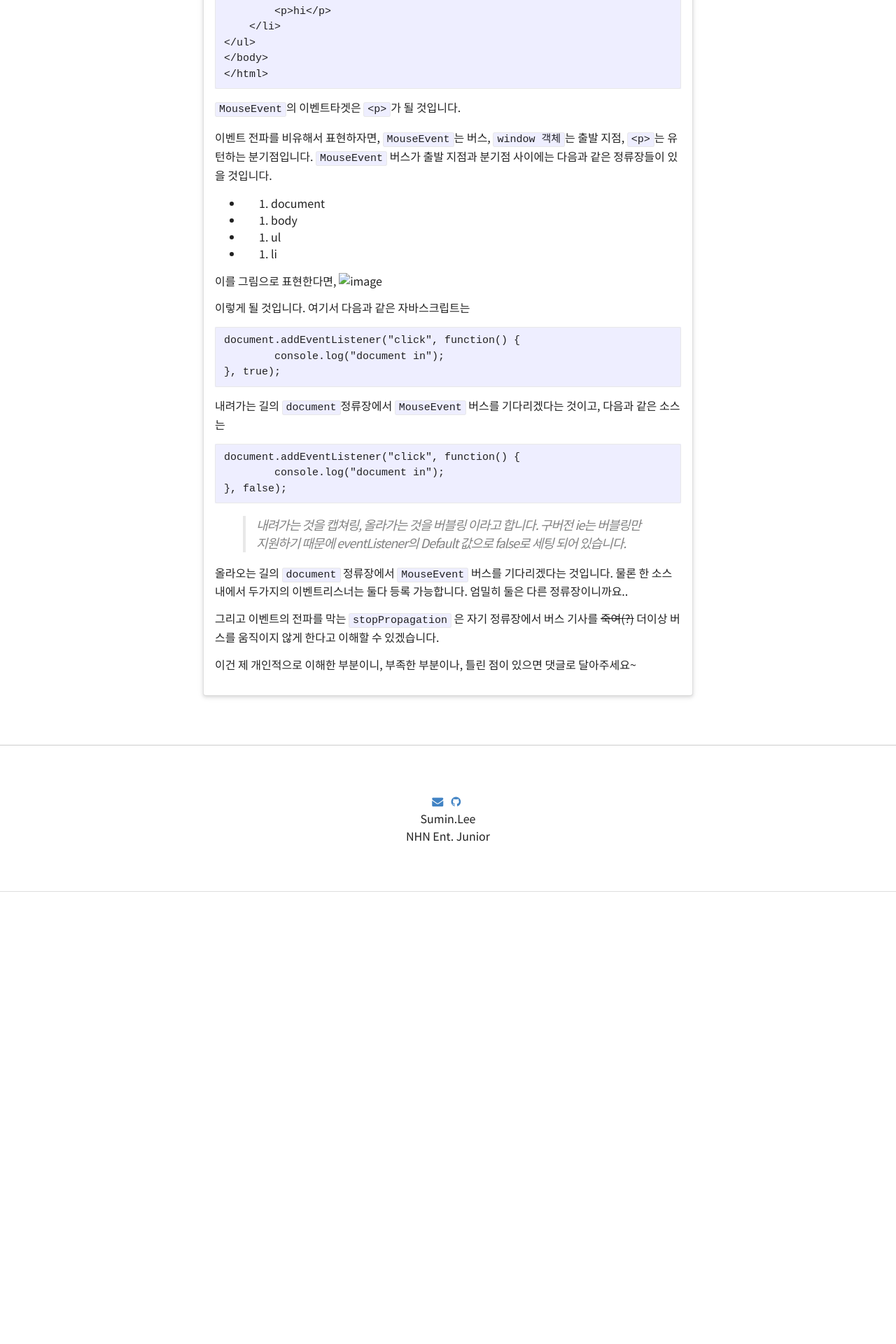
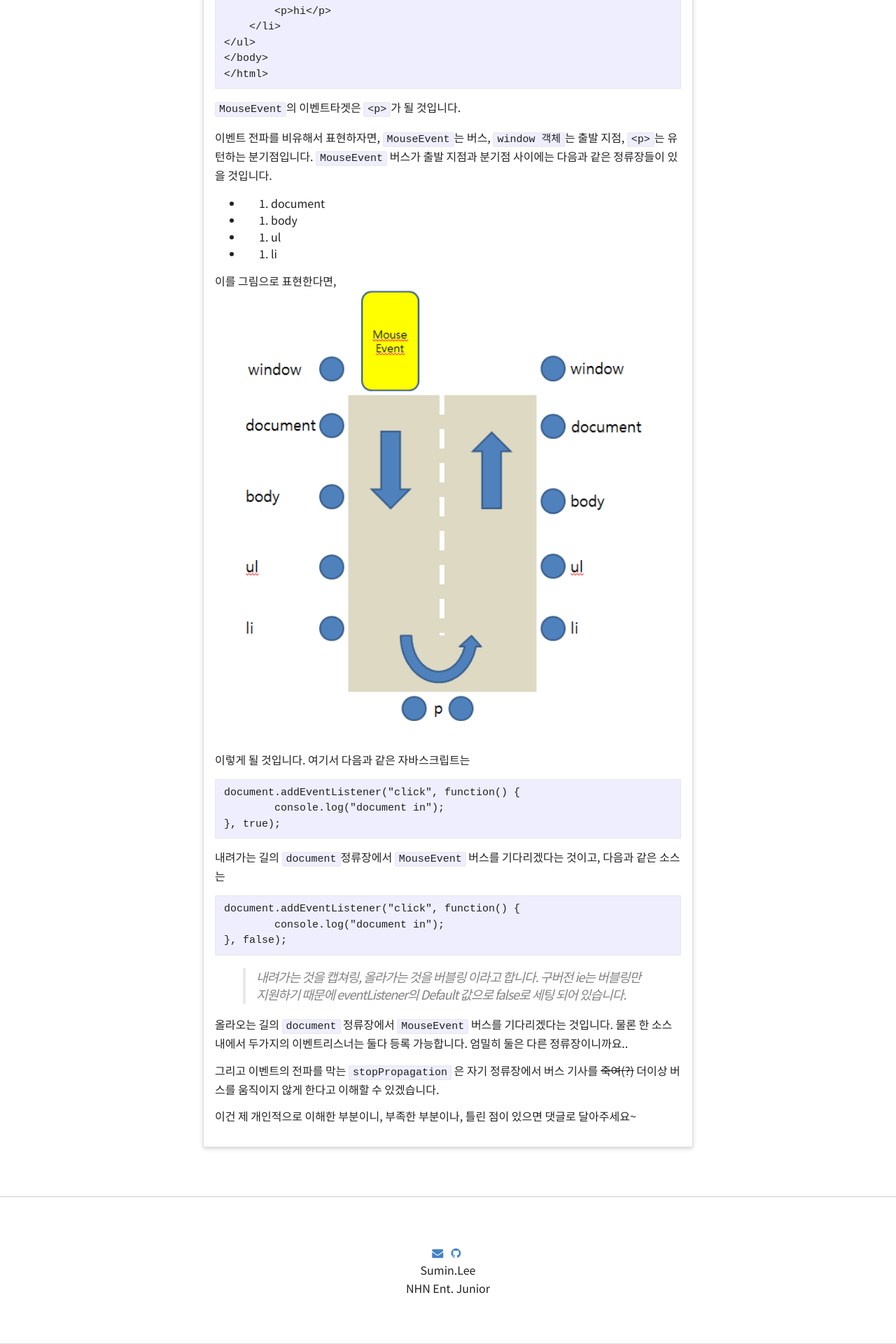
Before and after one commit to leesum-in/ssucom502.github.io, a Jekyll site: the page built from _posts/2016-03-13-js-event-handle.md, in a window 1280 px wide. Shown: the part 687-2607 px from the top of the page at 70% size. Built offline with Jekyll 4.4.1, drawn with Linux system fonts in a browser that asks for light colours; comment, search, counter and statistics services are not loaded; before the commit the page ends 1961 px from its top, so only the background shows below that.

Commit message:
Update 2016-03-13-js-event-handle.md

```diff
--- a/_posts/2016-03-13-js-event-handle.md
+++ b/_posts/2016-03-13-js-event-handle.md
@@ -36,7 +36,7 @@ categories: javascript
 - 4. li
 
 이를 그림으로 표현한다면,
-![image](ssucom502.github.io/img/event.png)
+![image](http://ssucom502.github.io/img/event.png)
 
 
 
```
